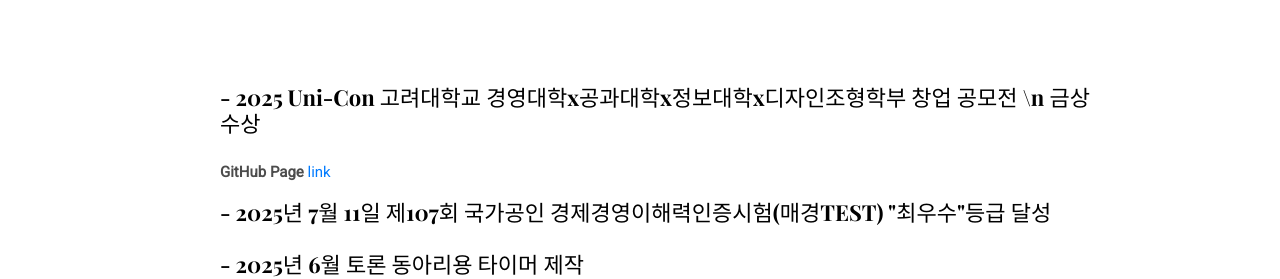
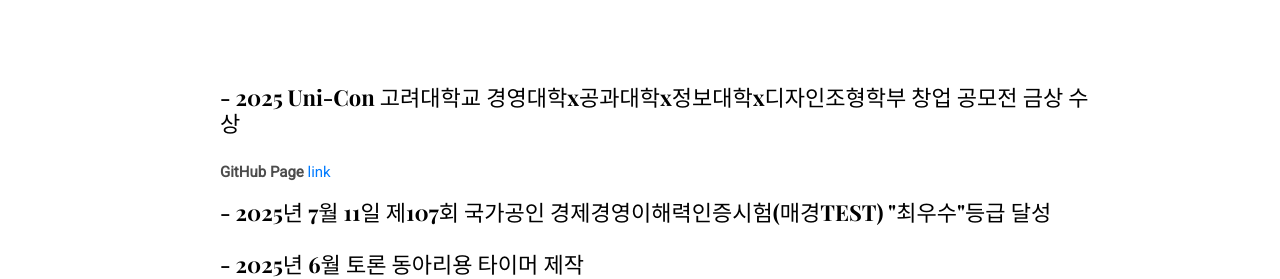
Before and after one commit to ljb0967/ljb0967.github.io, a Jekyll site: the page built from index.html, in a window 1280 px wide and 900 px high, scrolled down 1251 px. Shown: the part 178-457 px from the top of the window. Built offline with Jekyll 4.4.1, drawn with Linux system fonts in a browser that asks for light colours; some web fonts are replaced.

```diff
--- a/_data/settings.yml
+++ b/_data/settings.yml
@@ -52,7 +52,7 @@ blurb:
   안녕하세요 저의 홈페이지에 오신 것을 환영합니다 여기에는 저에 대한 프로필과 제가 지금까지 해온 프로젝트들이 정리되어있습니다  <br> Welcome to my website! Here, you can find my profile and a summary of the projects I have worked on so far <br><br><br><br><br><h2>수상 및 프로젝트</h2><br><br><br>
 
   <ul style="text-align:left"><br>
-  <li><h4>-  2025 Uni-Con 고려대학교 경영대학x공과대학x정보대학x디자인조형학부 창업 공모전 \n 금상 수상 </h4></li><br>
+  <li><h4>-  2025 Uni-Con 고려대학교 경영대학x공과대학x정보대학x디자인조형학부 창업 공모전 금상 수상 </h4></li><br>
 
   <li><strong>GitHub Page </strong><a href="https://github.com/ljb0967/AND-front" target="_blank">link</a></li><br>
 
```
